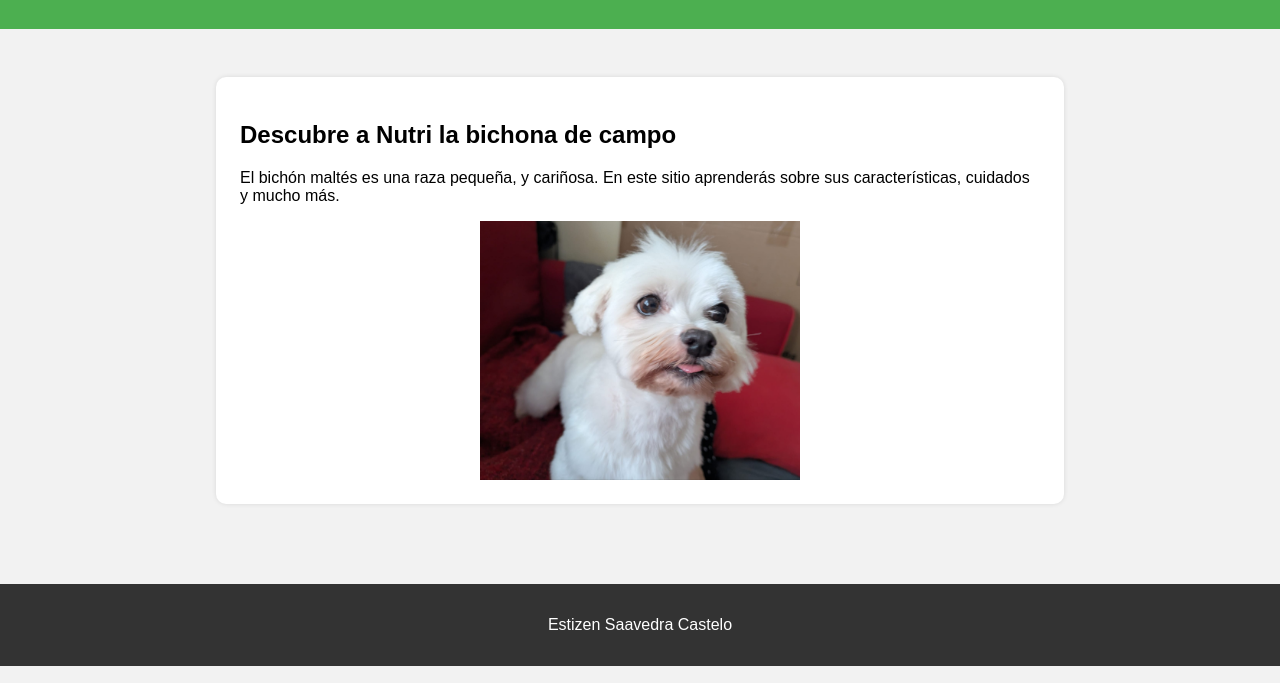
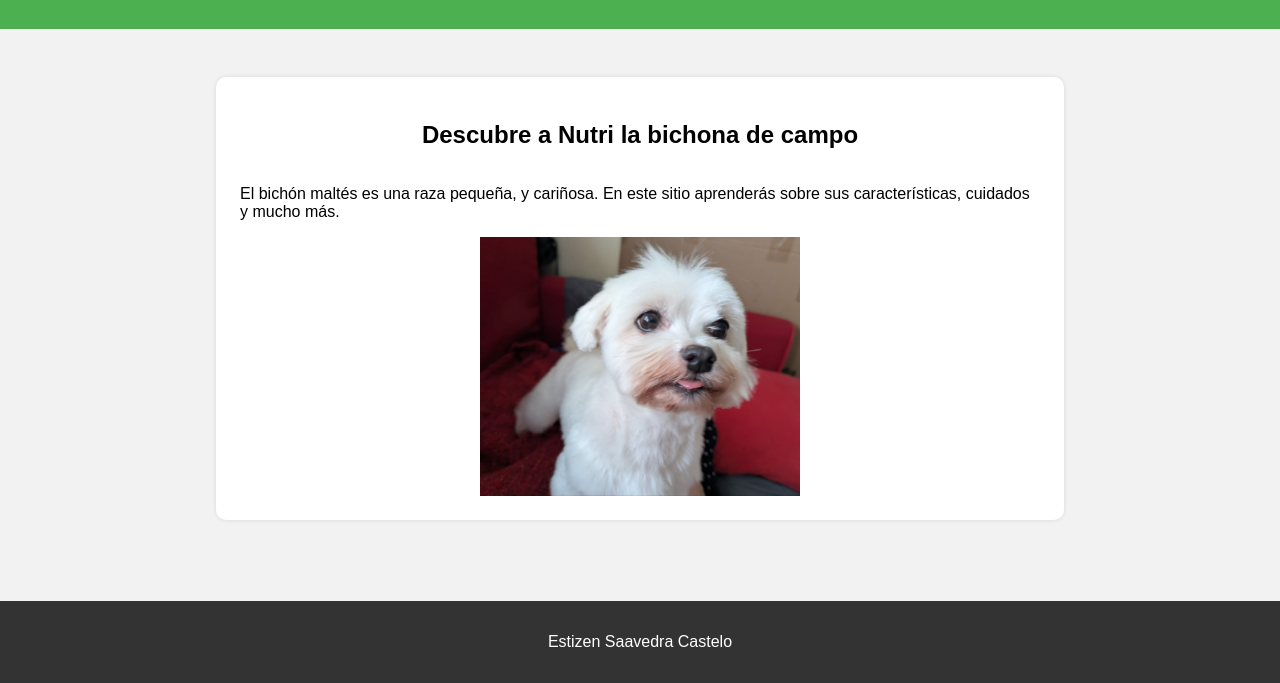
Before and after one commit to esaavedra001/LMSGI, a plain HTML site: page index.html in a window 1280 px wide. Shown: the part 117-800 px from the top of the page. Drawn offline with Linux system fonts and the light colour scheme.

Commit message:
Add files via upload

```diff
--- a/css/main.css
+++ b/css/main.css
@@ -4,6 +4,9 @@ body {
     margin: 0;
     padding: 0;
     background-color: #f2f2f2;
+    display: flex;
+    flex-direction: column;
+    min-height: 100vh;
 }
 
 header {
@@ -11,6 +14,7 @@ header {
     color: white;
     padding: 1em;
     text-align: center;
+    flex-shrink: 0;
 }
 
 .menu {
@@ -39,10 +43,19 @@ header {
 
 /* Contenido principal */
 main {
+    display: flex;
+    flex: 1;
+    flex-direction: column;
+    align-items: center;
+    justify-content: flex-start;
     padding: 2em;
+    gap: 2em;
 }
 
 #presentacion, #razas, #detalle, #noticias, #formulario {
+    display: flex;
+    flex-direction: column;
+    align-items: center;
     background-color: white;
     border-radius: 10px;
     padding: 1.5em;
```
